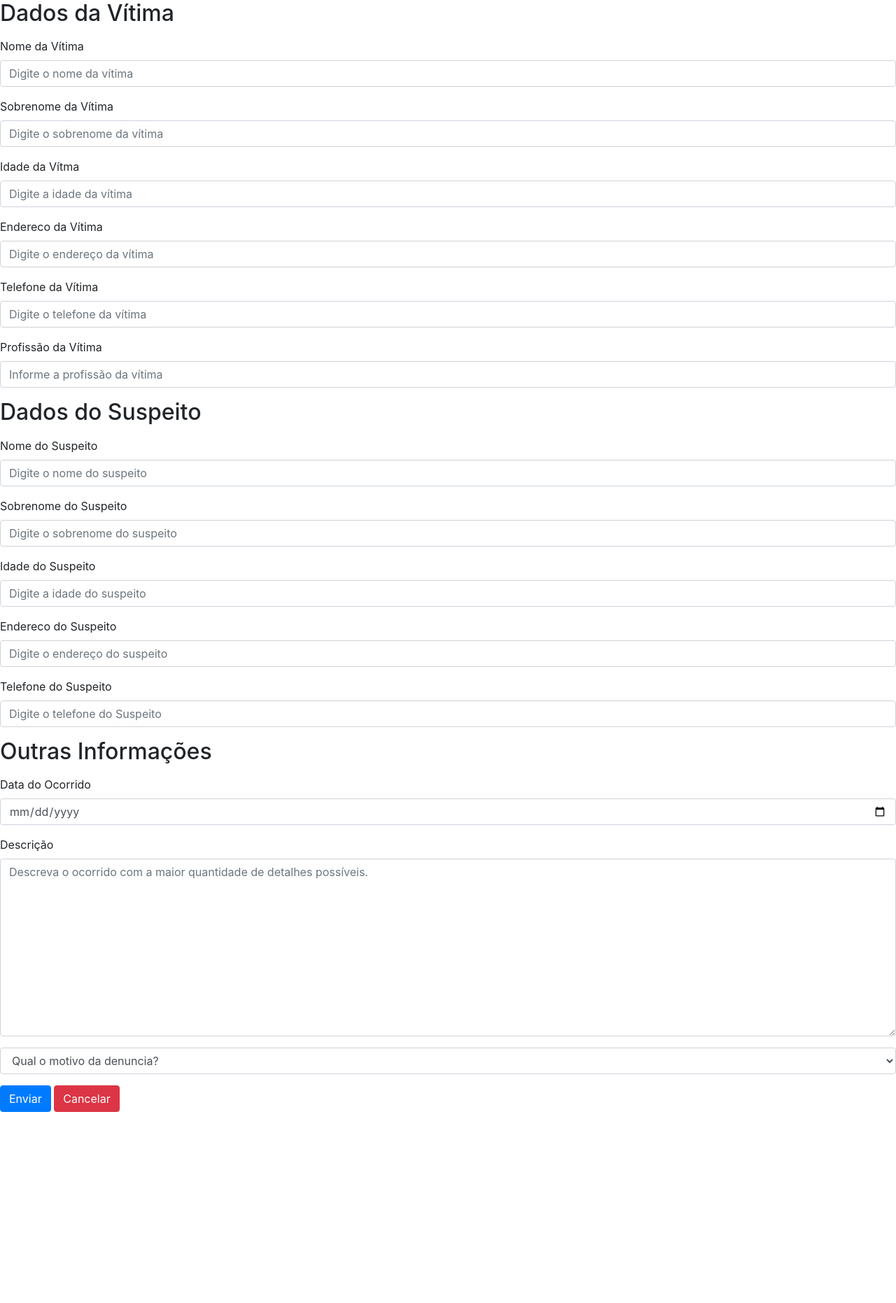
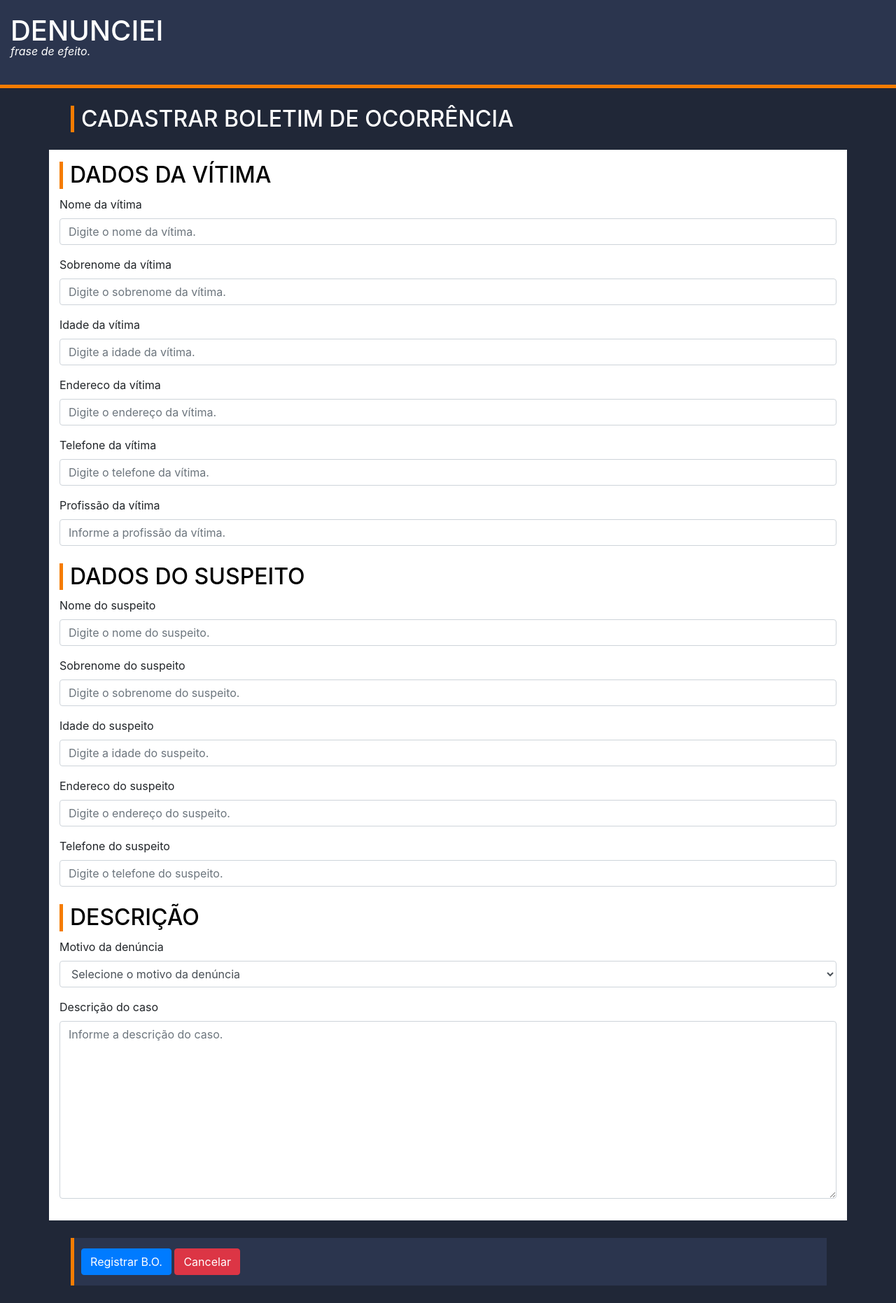
Before and after one commit to JGSMoreira/Denunciei, a PHP site: page /cadastros/BO/cadastrar.php in a window 1280 px wide. Shown: the whole page at 70% size. Before the commit the page ends 1589 px from the top, so only its background shows below. Run offline with PHP 8.4, Linux system fonts and the light colour scheme.

Commit message:
Correções gerais

```diff
--- a/cadastros/BO/cadastrar.php
+++ b/cadastros/BO/cadastrar.php
@@ -1,138 +1,134 @@
 <?php
-$titulo = "Cadastrar Boletim de Ocorrência";
+//CONFIGURAÇÃO PADRÃO
+include '../../padroes/default.php';
 
+//CONFIGURAÇÕES EDITÁVEIS
+$pagina = 'Cadastrar Boletim de Ocorrência'; //Nome da página
+$metodo = 'post'; //Método de envio de formulário
+$acao = 'cadastrar_salvar.php'; //O que deve ser feito ao apertar o botão de envio
+$salvar = 'Registrar B.O.'; //Texto do botão de envio
+$cancelar_acao = '..\..\admin.php'; // O que deve ser feito ao apertar o botão de cancelamento
+//FIM DAS CONFIGURAÇÕES EDITÁVEIS
+
+// CONFIGURAÇÃO PADRÃO
+$title = $sistema.' - '.$pagina;
  ?>
+
  <!DOCTYPE html>
  <html lang="en" dir="ltr">
-
    <head>
     <meta charset="utf-8">
-  <!-- Meta tags Obrigatórias -->
     <meta charset="utf-8">
     <meta name="viewport" content="width=device-width, initial-scale=1, shrink-to-fit=no">
+    <link rel="stylesheet" href="https://stackpath.bootstrapcdn.com/bootstrap/4.1.0/css/bootstrap.min.css" integrity="sha384-9gVQ4dYFwwWSjIDZnLEWnxCjeSWFphJiwGPXr1jddIhOegiu1FwO5qRGvFXOdJZ4" crossorigin="anonymous">
+    <link rel="stylesheet" href="/css/master.css">
 
-  <!-- Bootstrap CSS -->
-  <link rel="stylesheet" href="https://stackpath.bootstrapcdn.com/bootstrap/4.1.0/css/bootstrap.min.css" integrity="sha384-9gVQ4dYFwwWSjIDZnLEWnxCjeSWFphJiwGPXr1jddIhOegiu1FwO5qRGvFXOdJZ4" crossorigin="anonymous">
+     <title><?= $title ?></title>
+   </head>
+   <body>
+     <div class="topo">
+       <h1 id="nomesite"><?= $sistema ?></h1>
+       <p id="frase"><i><?= $frase ?></i></p>
+     </div>
 
-  <title>
-    <?= $titulo ?>
-  </title>
-</head>
+     <div class="titulopage">
+       <h2 class=""><?= $pagina ?></h2>
+     </div>
 
-<body>
+     <form method="<?= $metodo ?>" action="<?= $acao ?>">
+       <div class="centro container">
 
-  <form method="post" action="cadastrar_bo_salvar.php">
+         <!-- INÍCIO DA PARTE EDITÁVEL -->
+
+         <h2 style="margin-top: 2px">Dados da Vítima</h2>
+
          <div class="form-group">
-  <h2>Dados da Vítima</h2><p></p>
-      <label for="nomevit">Nome da Vítima</label>
-      <input type="text" class="form-control" name="nomevit" placeholder="Digite o nome da vítima">
-
+           <label for="nomevit">Nome da vítima</label>
+           <input type="text" class="form-control" name="nomevit" placeholder="Digite o nome da vítima.">
          </div>
 
          <div class="form-group">
-      <label for="sobrenomevit">Sobrenome da Vítima</label>
-      <input type="text" class="form-control" name="sobrenomevit" placeholder="Digite o sobrenome da vítima">
-
+           <label for="sobrenomevit">Sobrenome da vítima</label>
+           <input type="text" class="form-control" name="sobrenomevit" placeholder="Digite o sobrenome da vítima.">
          </div>
 
          <div class="form-group">
-      <label for="idadevit">Idade da Vítma</label>
-      <input type="number" class="form-control" name="idadevit" placeholder="Digite a idade da vítima">
+           <label for="idadevit">Idade da vítima</label>
+           <input type="number" class="form-control" name="idadevit" placeholder="Digite a idade da vítima.">
          </div>
 
          <div class="form-group">
-      <label for="enderecovit">Endereco da Vítima</label>
-      <input type="text" class="form-control" name="enderecovit" placeholder="Digite o endereço da vítima">
-
+           <label for="enderecovit">Endereco da vítima</label>
+           <input type="text" class="form-control" name="enderecovit" placeholder="Digite o endereço da vítima.">
          </div>
 
          <div class="form-group">
-      <label for="telefonevit">Telefone da Vítima</label>
-      <input type="number" class="form-control" name="telefonevit" placeholder="Digite o telefone da vítima">
-
+           <label for="telefonevit">Telefone da vítima</label>
+           <input type="number" class="form-control" name="telefonevit" placeholder="Digite o telefone da vítima.">
          </div>
 
          <div class="form-group">
-      <label for="´profissaovit">Profissão da Vítima</label>
-      <input type="text" class="form-control" name="profissaovit" placeholder="Informe a profissão da vítima">
+           <label for="´profissaovit">Profissão da vítima</label>
+           <input type="text" class="form-control" name="profissaovit" placeholder="Informe a profissão da vítima.">
+         </div>
 
+         <h2>Dados do Suspeito</h2>
+
+         <div class="form-group">
+           <label for="nomesusp">Nome do suspeito</label>
+           <input type="text" class="form-control" name="nomesusp" placeholder="Digite o nome do suspeito.">
          </div>
 
          <div class="form-group">
-      <p>
-      <h2>Dados do Suspeito</h2></p>
-      <label for="nomesusp">Nome do Suspeito</label>
-      <input type="text" class="form-control" name="nomesusp" placeholder="Digite o nome do suspeito">
-
+           <label for="sobrenomesusp">Sobrenome do suspeito</label>
+           <input type="text" class="form-control" name="sobrenomesusp" placeholder="Digite o sobrenome do suspeito.">
          </div>
 
          <div class="form-group">
-      <label for="sobrenomesusp">Sobrenome do Suspeito</label>
-      <input type="text" class="form-control" name="sobrenomesusp" placeholder="Digite o sobrenome do suspeito">
-
+           <label for="idadesusp">Idade do suspeito</label>
+           <input type="number" class="form-control" name="idadesusp" placeholder="Digite a idade do suspeito.">
          </div>
 
          <div class="form-group">
-      <label for="idadesusp">Idade do Suspeito</label>
-      <input type="number" class="form-control" name="idadesusp" placeholder="Digite a idade do suspeito">
+           <label for="enderecosusp">Endereco do suspeito</label>
+           <input type="text" class="form-control" name="enderecosusp" placeholder="Digite o endereço do suspeito.">
          </div>
 
          <div class="form-group">
-      <label for="enderecosusp">Endereco do Suspeito</label>
-      <input type="text" class="form-control" name="enderecosusp" placeholder="Digite o endereço do suspeito">
+           <label for="telefonesusp">Telefone do suspeito</label>
+           <input type="number" class="form-control" name="telefonesusp" placeholder="Digite o telefone do suspeito.">
+         </div>
 
+         <h2>Descrição</h2>
+
+         <div class="form-group">
+           <label for="motivo">Motivo da denúncia</label>
+           <select class="form-control" name="motivo">
+             <option>Selecione o motivo da denúncia</option>
+             <option>Furto</option>
+             <option>Estupro</option>
+             <option>Roubo</option>
+             <option>Homicídio</option>
+           </select>
          </div>
 
          <div class="form-group">
-      <label for="telefonesusp">Telefone do Suspeito</label>
-      <input type="number" class="form-control" name="telefonesusp" placeholder="Digite o telefone do Suspeito">
-
-    </div>
-
-    <p>
-    <h2>Outras Informações</h2></p>
-
-    <div class="form-group">
-      <label for="dataacon">Data do Ocorrido</label>
-      <input type="date" class="form-control" name="dataacon" >
-
-    </div>
-
-    <div class="form-group">
-       <label for="descricao">Descrição</label>
-       <textarea rows="10" cols="30" class="form-control" name="descricao"  placeholder="Descreva o ocorrido com a maior quantidade de detalhes possíveis."></textarea>
-    </div>
-
-    <div class="form-group">
-      <select class="form-control"name="motivo">
-        <option>Qual o motivo da denuncia?</option>
-        <option>Furto</option>
-        <option>Estupro</option>
-        <option>Roubo</option>
-        <option>Homicídeo</option>
-
-
-      </select>
+           <label for="descricao">Descrição do caso</label>
+           <textarea rows="10" cols="30" class="form-control" name="descricao" placeholder="Informe a descrição do caso."></textarea>
          </div>
 
 
+        <!-- FIM DA PARTE EDITÁVEL -->
 
-
-
-    <button type="submit" class="btn btn-primary">Enviar</button>
-    <a href="consulta.php" class="btn btn-danger">Cancelar</a>
-
-
+      </div>
+      <div class="buttonbar">
+        <button type="submit" class="btn btn-primary"><?= $salvar ?></button>
+        <a href="<?= $cancelar_acao ?>" class="btn btn-danger">Cancelar</a>
+      </div>
     </form>
 
-
-  <!-- JavaScript (Opcional) -->
-  <!-- jQuery primeiro, depois Popper.js, depois Bootstrap JS -->
     <script src="https://code.jquery.com/jquery-3.3.1.slim.min.js" integrity="sha384-q8i/X+965DzO0rT7abK41JStQIAqVgRVzpbzo5smXKp4YfRvH+8abtTE1Pi6jizo" crossorigin="anonymous"></script>
     <script src="https://cdnjs.cloudflare.com/ajax/libs/popper.js/1.14.3/umd/popper.min.js" integrity="sha384-ZMP7rVo3mIykV+2+9J3UJ46jBk0WLaUAdn689aCwoqbBJiSnjAK/l8WvCWPIPm49" crossorigin="anonymous"></script>
     <script src="https://stackpath.bootstrapcdn.com/bootstrap/4.1.0/js/bootstrap.min.js" integrity="sha384-uefMccjFJAIv6A+rW+L4AHf99KvxDjWSu1z9VI8SKNVmz4sk7buKt/6v9KI65qnm" crossorigin="anonymous"></script>
    </body>
-
  </html>
-
-</a>
--- a/cadastros/Denuncia/cadastrar.php
+++ b/cadastros/Denuncia/cadastrar.php
@@ -7,7 +7,7 @@ $pagina = 'Fazer Denúncia'; //Nome da página
 $metodo = 'post'; //Método de envio de formulário
 $acao = 'cadastrar_bo_salvar.php'; //O que deve ser feito ao apertar o botão de envio
 $salvar = 'Enviar denúncia'; //Texto do botão de envio
-$cancelar_acao = 'consulta.php'; // O que deve ser feito ao apertar o botão de cancelamento
+$cancelar_acao = 'sucesso.php'; // O que deve ser feito ao apertar o botão de cancelamento
 //FIM DAS CONFIGURAÇÕES EDITÁVEIS
 
 // CONFIGURAÇÃO PADRÃO
```
Lines whose indentation alone changed are shown as unchanged.
